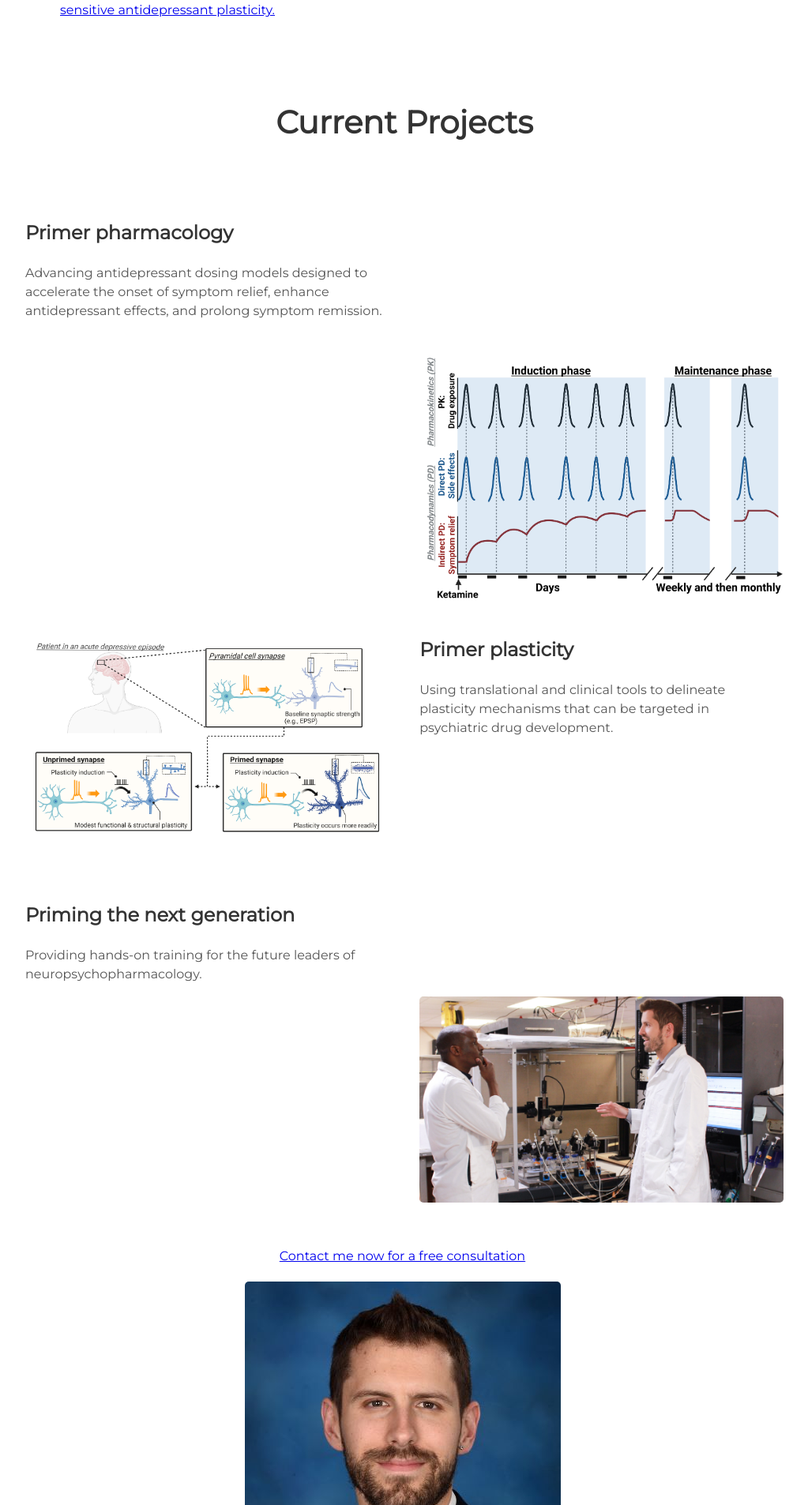
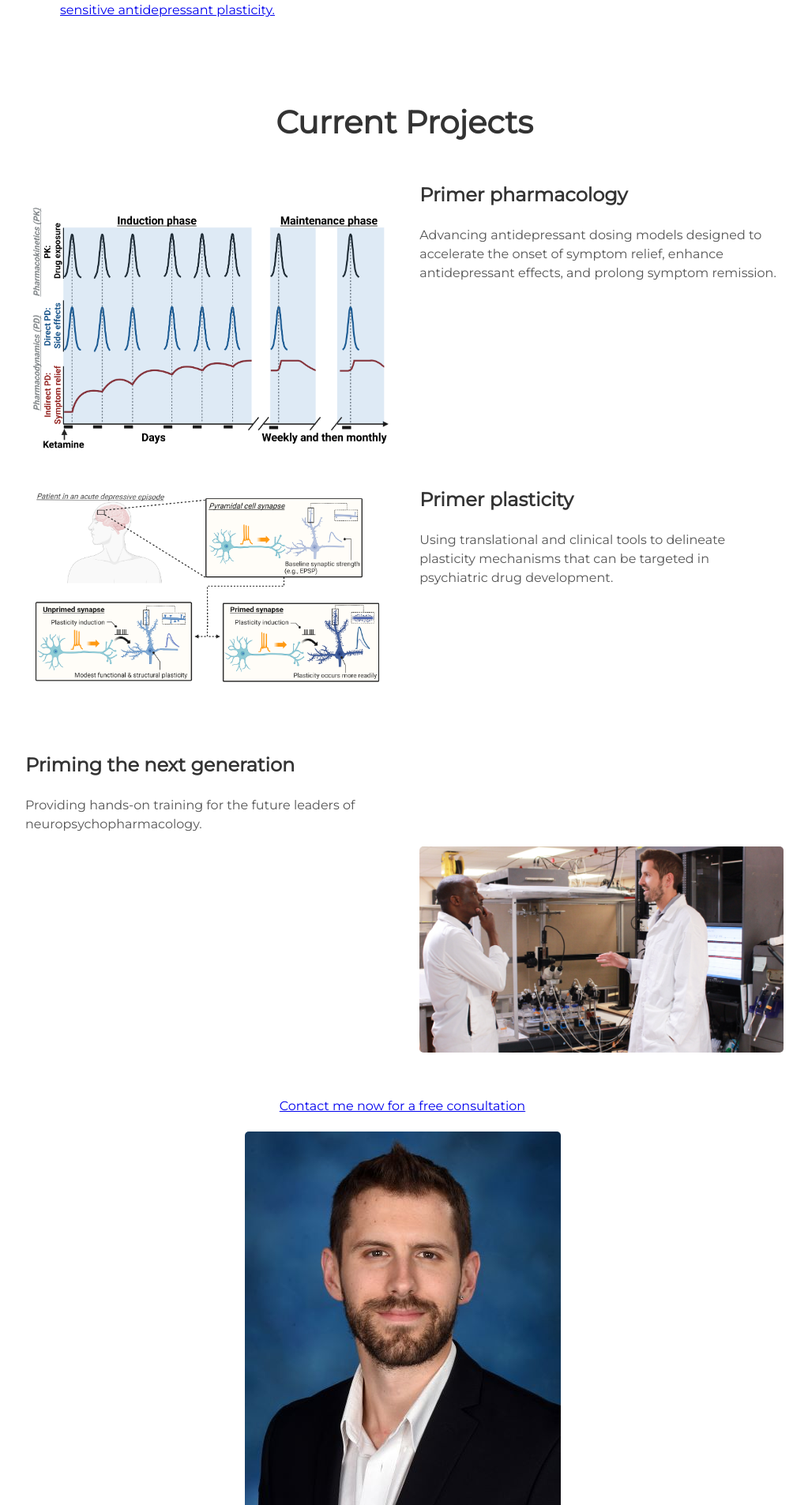
Before and after one commit to synaptic-priming/Nomad, a Jekyll site: the page built from index.html, in a window 1280 px wide. Shown: the part 2197-4103 px from the top of the page at 79% size, without its empty margins (128-1151 px from the left). Built offline with Jekyll 4.4.1, drawn with Linux system fonts in a browser that asks for light colours.

Commit message:
Update projects.html

```diff
--- a/_includes/projects.html
+++ b/_includes/projects.html
@@ -2,11 +2,11 @@
   <h1> Current Projects </h1>
 </div>
 <div class="user-projects">
-    <div class="contents">
+    <div class="contents-right">
     <h3> Primer pharmacology </h3>
     <p>Advancing antidepressant dosing models designed to accelerate the onset of symptom relief, enhance antidepressant effects, and prolong symptom remission.</p>
     </div>
-  <div class="images-right">
+  <div class="images-left">
     <img alt="mountains" src="{{ "/assets/img/Clinical KET timeline.png" | prepend: site.baseurl }}" />
   </div>
 </div>
```
